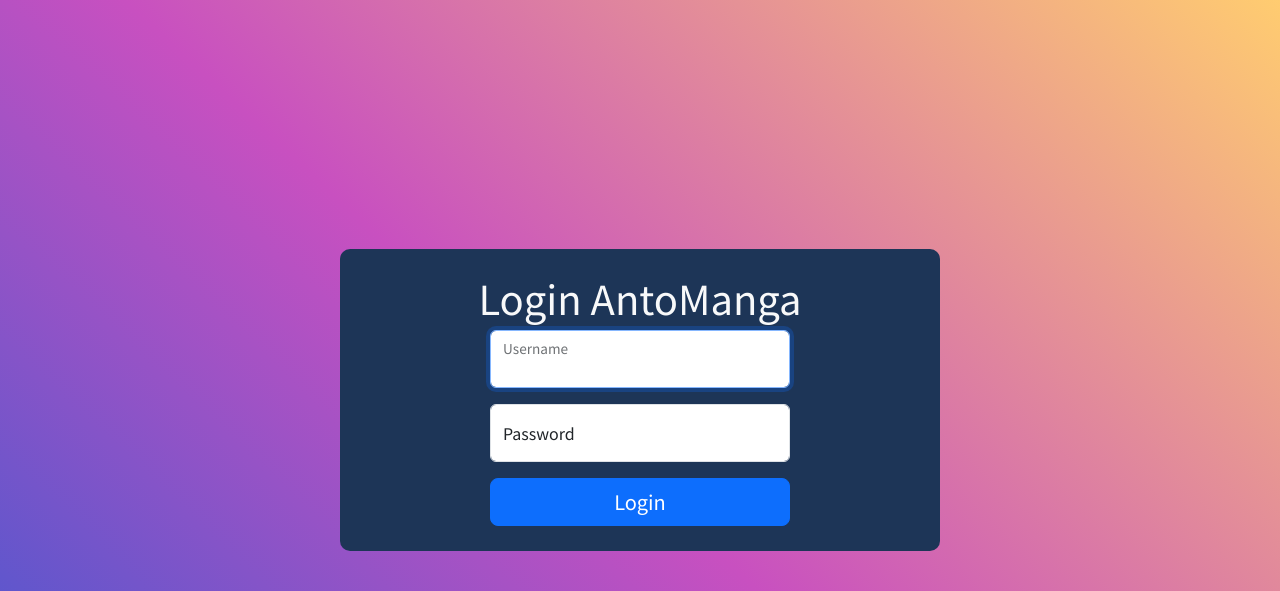
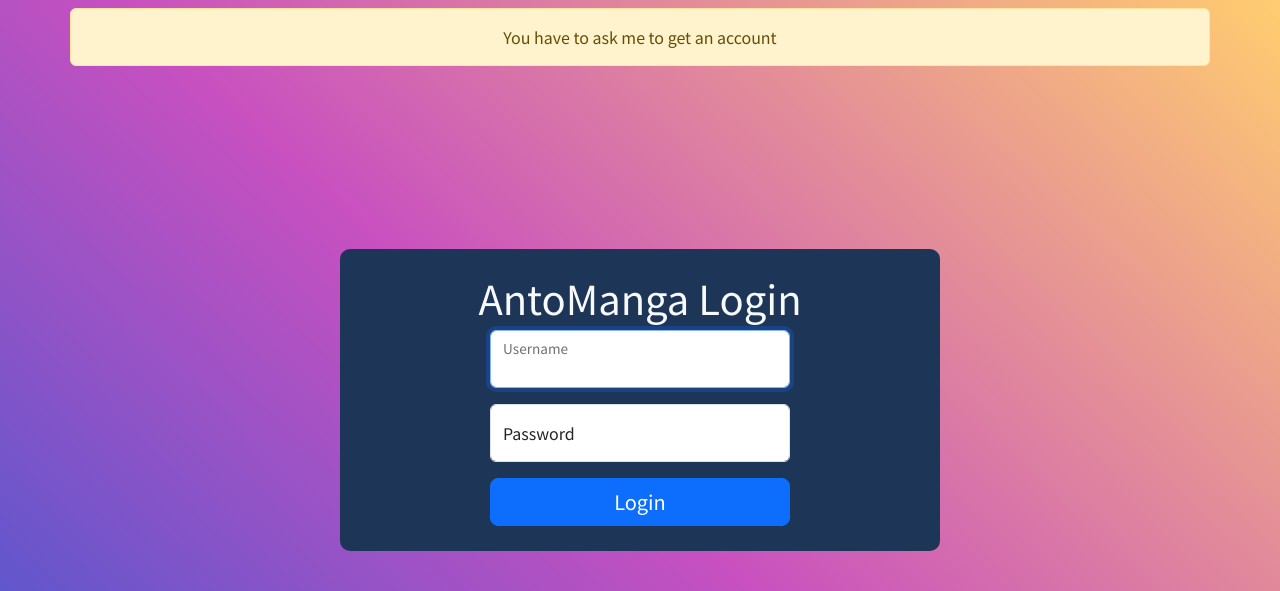
Before and after one commit to Antonino0704/AntoManga, a Django app: page /accounts/login/ in a window 1280 px wide. Shown: the top 591 px of the page. Run offline with Django 4.2, Linux system fonts and the light colour scheme; parts of the project's set-up code (start-up, migrations or seed data) failed here and were passed over; some libraries are stand-ins or nearby versions.

Commit message:
feat: add alert to login page

```diff
--- a/src/templates/registration/login.html
+++ b/src/templates/registration/login.html
@@ -55,7 +55,7 @@
   <div class="position-absolute top-50 start-50 translate-middle">
     <div class="outer-area">
       <div class="auth-box text-center">
-        <h1 class="text-light">Login AntoManga</h1>
+        <h1 class="text-light">AntoManga Login</h1>
             <div class="form-container">
             <form method="POST">
                 {% csrf_token %}
@@ -86,6 +86,9 @@
                 </div>
                 </div>
             </div>
+            <div class="alert alert-warning mt-2 container-sm text-center" role="alert">
+              You have to ask me to get an account
+            </div>
 </body>
 
 </html>
```
